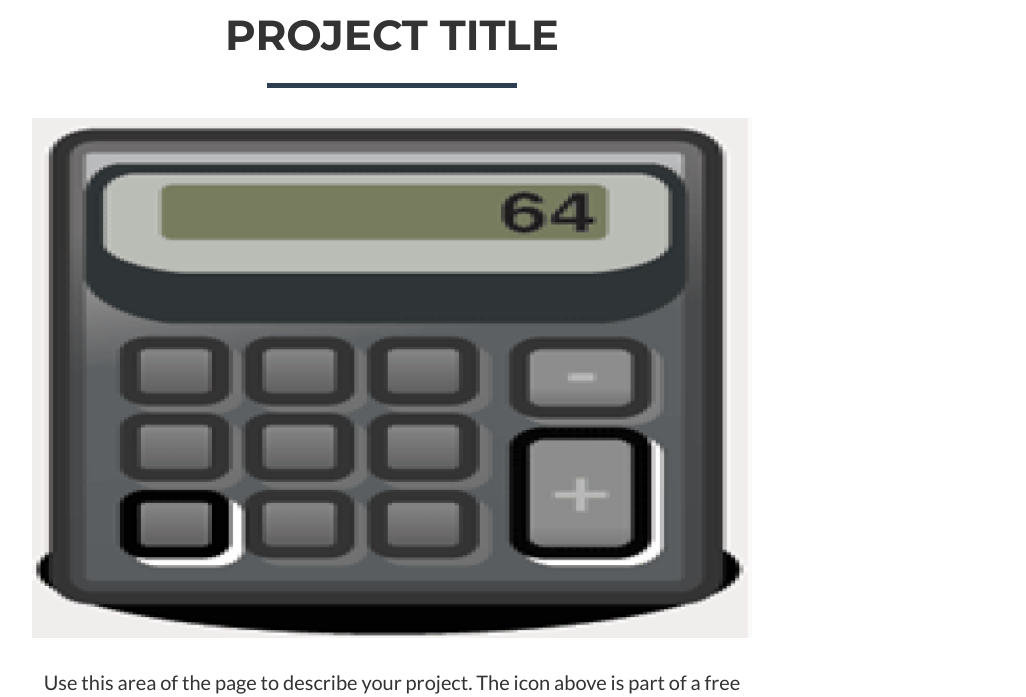
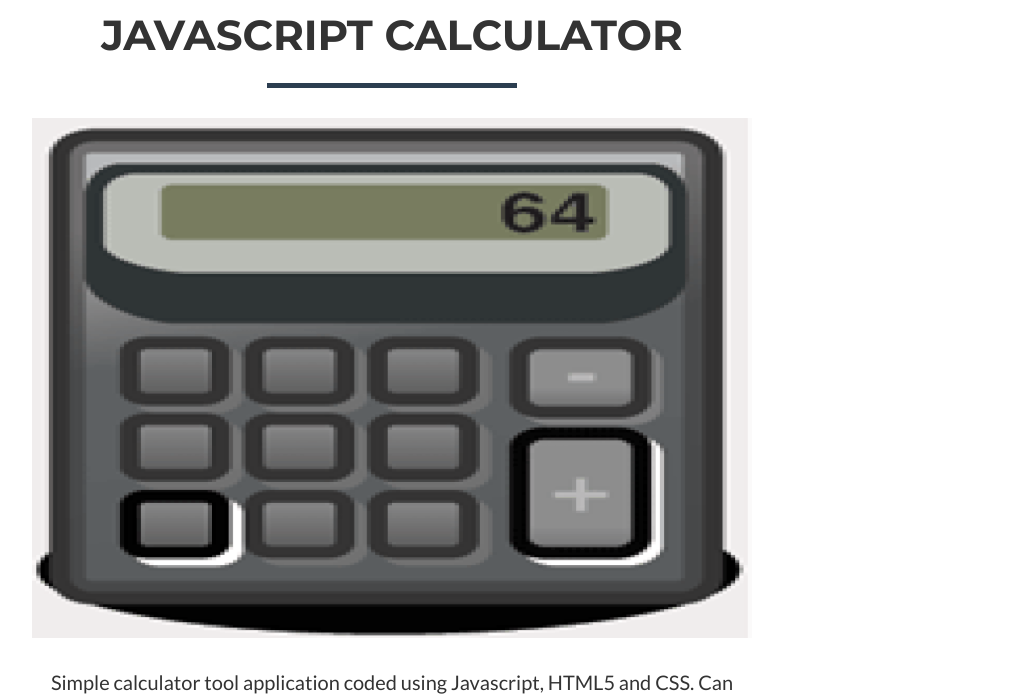
Before and after one commit to dongm1n/dongm1n.github.io, a website: page index.html in a window 1280 px wide. Both pictures are taken after a click on the link 250 px from the left and 1102 px from the top of the page. Shown: the part 805-1502 px from the top of the page, without its empty margins (248-1274 px from the left). Drawn offline with nearby package versions, Linux system fonts and the light colour scheme.

Commit message:
tiny edit before feb

```diff
--- a/index.html
+++ b/index.html
@@ -139,7 +139,7 @@
                                 <i class="fa fa-search-plus fa-3x"></i>
                             </div>
                         </div>
-                        <img src="img/portfolio/safe.png" class="img-responsive" alt="">
+                        <img src="img/portfolio/wip.jpg" class="img-responsive" alt="">
                     </a>
                 </div>
                 <div class="col-sm-4 portfolio-item">
@@ -149,7 +149,7 @@
                                 <i class="fa fa-search-plus fa-3x"></i>
                             </div>
                         </div>
-                        <img src="img/portfolio/submarine.png" class="img-responsive" alt="">
+                        <img src="img/portfolio/wip.jpg" class="img-responsive" alt="">
                     </a>
                 </div>
             </div>
@@ -300,10 +300,10 @@
                 <div class="row">
                     <div class="col-lg-8 col-lg-offset-2">
                         <div class="modal-body">
-                            <h2>Project Title</h2>
+                            <h2>Javascript Calculator</h2>
                             <hr class="star-primary">
                             <img src="img/portfolio/calculator.gif" class="img-responsive img-centered" alt="">
-                            <p>Use this area of the page to describe your project. The icon above is part of a free icon set by <a href="https://sellfy.com/p/8Q9P/jV3VZ/">Flat Icons</a>. On their website, you can download their free set with 16 icons, or you can purchase the entire set with 146 icons for only $12!</p>
+                            <p> Simple calculator tool application coded using Javascript, HTML5 and CSS. Can add, subtract, multiply, divide and clear numbers and will give the correct mathematical output! <a href="https://nba.com">Not Ready Yet</a></p>
                             <ul class="list-inline item-details">
                                 <li>Client:
                                     <strong><a href="http://startbootstrap.com">Start Bootstrap</a>
@@ -451,7 +451,7 @@
                         <div class="modal-body">
                             <h2>Project Title</h2>
                             <hr class="star-primary">
-                            <img src="img/portfolio/safe.png" class="img-responsive img-centered" alt="">
+                            <img src="img/portfolio/wip.jpg" class="img-responsive img-centered" alt="">
                             <p>Use this area of the page to describe your project. The icon above is part of a free icon set by <a href="https://sellfy.com/p/8Q9P/jV3VZ/">Flat Icons</a>. On their website, you can download their free set with 16 icons, or you can purchase the entire set with 146 icons for only $12!</p>
                             <ul class="list-inline item-details">
                                 <li>Client:
@@ -488,7 +488,7 @@
                         <div class="modal-body">
                             <h2>Project Title</h2>
                             <hr class="star-primary">
-                            <img src="img/portfolio/submarine.png" class="img-responsive img-centered" alt="">
+                            <img src="img/portfolio/wip.jpg" class="img-responsive img-centered" alt="">
                             <p>Use this area of the page to describe your project. The icon above is part of a free icon set by <a href="https://sellfy.com/p/8Q9P/jV3VZ/">Flat Icons</a>. On their website, you can download their free set with 16 icons, or you can purchase the entire set with 146 icons for only $12!</p>
                             <ul class="list-inline item-details">
                                 <li>Client:
```
Also changed, not shown: img/portfolio/WIP.jpg (added).
